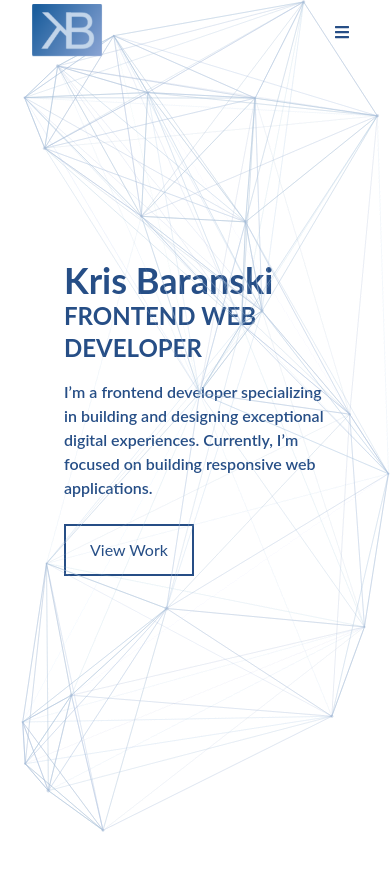
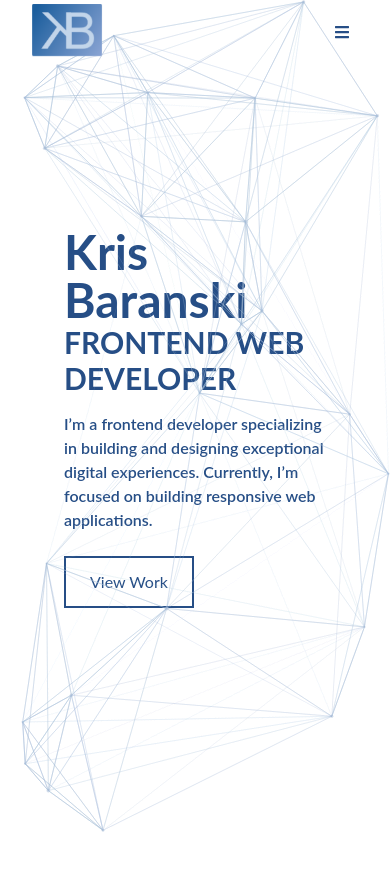
Before and after one commit to krisbaranski/portfolio, a React (Create React App) app: page / in a window 390 px wide. Shown: the top 870 px of the page. Built offline with nearby package versions, Linux system fonts and the light colour scheme.

Commit message:
feat: change style und site width

```diff
--- a/src/components/Header.js
+++ b/src/components/Header.js
@@ -6,10 +6,10 @@ const Header = () => {
     <div name="home" className="w-full h-screen">
       {/* Container */}
       <div className="max-w-[700px] mx-auto p-16 md:p-8 flex flex-col justify-center h-full">
-        <h1 className="text-4xl md:text-7xl font-bold text-[#264e86]">
+        <h1 className="text-5xl md:text-8xl font-bold text-[#264e86]">
           Kris Baranski
         </h1>
-        <h2 className="text-2xl md:text-4xl font-bold text-[#264e86]">
+        <h2 className="text-3xl md:text-4xl font-bold text-[#264e86]">
           FRONTEND WEB DEVELOPER
         </h2>
         <p className="text-[#264e86] py-4 max-w-[700px] font-semibold">
--- a/src/components/Navbar.js
+++ b/src/components/Navbar.js
@@ -37,7 +37,7 @@ const Navbar = () => {
         </div>
 
         {/* Desktop menu */}
-        <ul className="hidden md:flex text-[#264e86]">
+        <ul className="hidden md:flex text-[#264e86] font-semibold">
           <li>
             <Link
               to="home"
```
